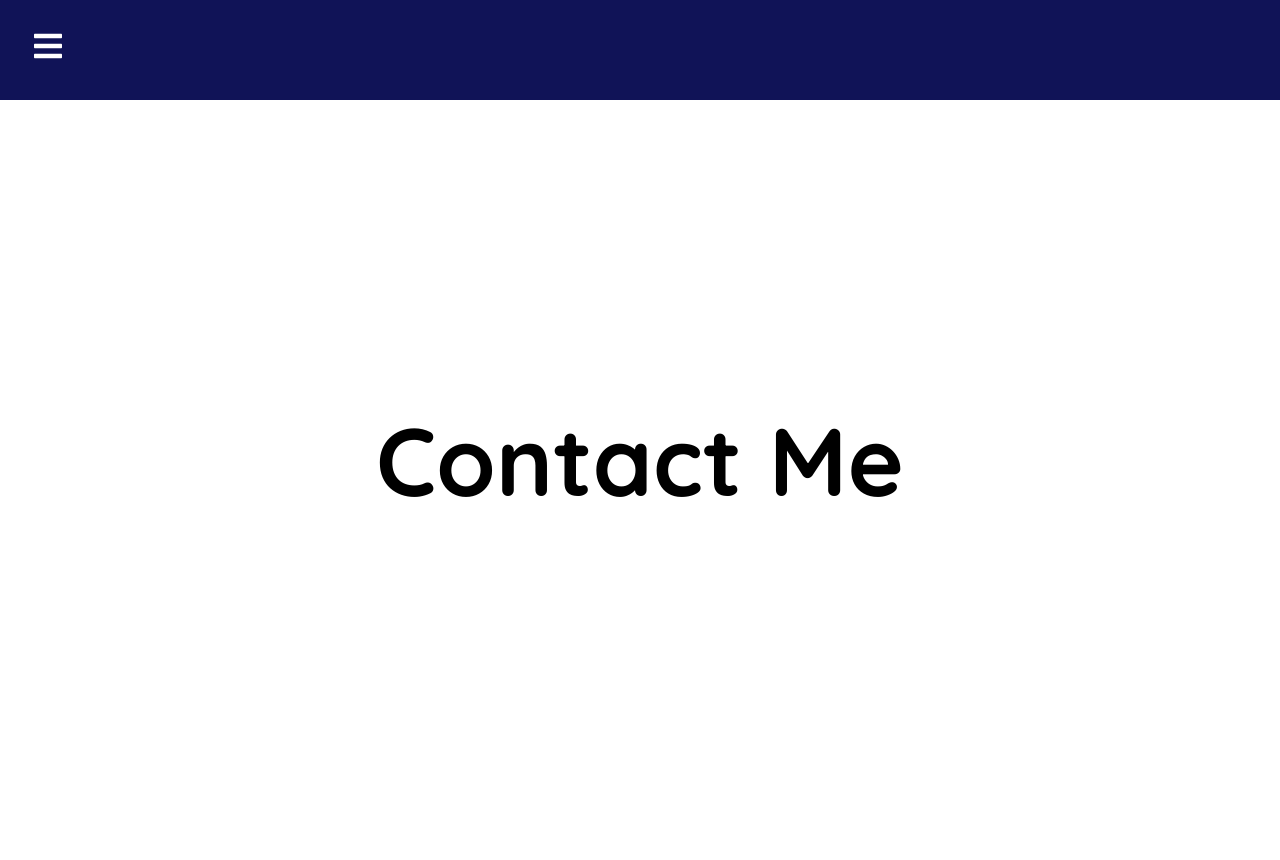
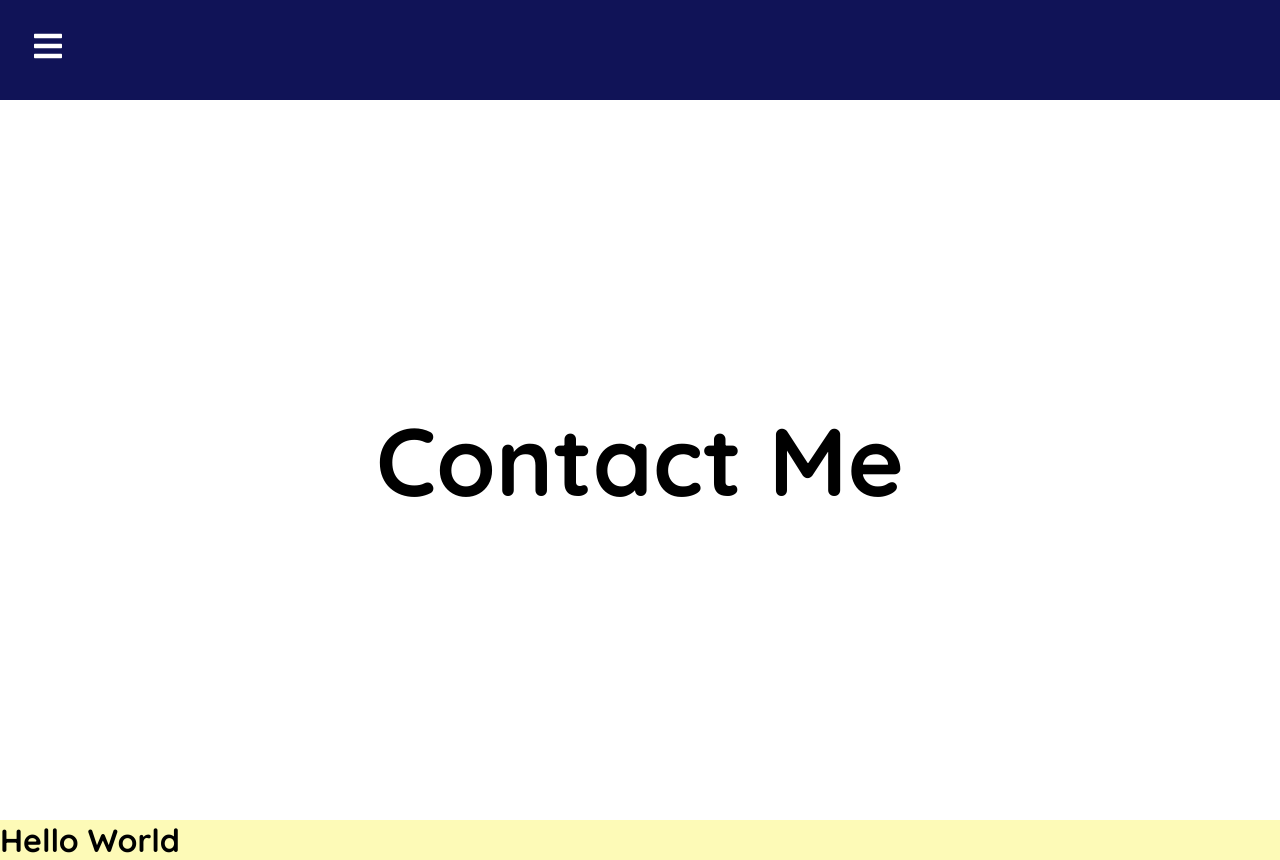
Before and after one commit to malcolmc10/LandingPage, a React (Create React App) app in the folder client/: page /contactus in a window 1280 px wide. Before the commit the page ends 820 px from the top, so only its background shows below. Built offline with nearby package versions, Linux system fonts and the light colour scheme.

Commit message:
starting work component

```diff
--- a/client/src/App.css
+++ b/client/src/App.css
@@ -15,6 +15,7 @@
   align-items: center;
   justify-content: center;
   font-size: 3rem;
+
 
 }
 
--- a/client/src/App.js
+++ b/client/src/App.js
@@ -4,6 +4,8 @@ import { BrowserRouter as Router, Switch, Route} from 'react-router-dom';
 import Home from './pages/Home';
 import About from './pages/About';
 import ContactUs from './pages/ContactUs';
+import Work from './components/Work';
+
 
 
 function App() {
@@ -11,7 +13,8 @@ function App() {
     <>
       <Router>
 
-      <Navbar />
+        <Navbar />
+
         <Switch>
           <Route path='/' exact component={Home} />
           <Route path='/about' component={About} />
@@ -20,6 +23,8 @@ function App() {
     </Switch>
       </Router>
 
+      <Work/>
+
 
 
    </>
--- a/client/src/components/Navbar.css
+++ b/client/src/components/Navbar.css
@@ -4,6 +4,7 @@
   display: flex;
   justify-content: start;
   align-items: center;
+
 
 }
 
--- /dev/null
+++ b/client/src/components/Work.css
@@ -0,0 +1,3 @@
+.work {
+  background-color: #fdfab7;
+}
--- /dev/null
+++ b/client/src/components/Work.jsx
@@ -0,0 +1,14 @@
+import React, { Component } from 'react';
+import './Work.css';
+
+class Work extends Component {
+  render() {
+    return (
+      <div className="work">
+        <h1 >Hello World</h1>
+      </div>
+    );
+  }
+}
+
+export default Work;
--- a/client/src/pages/About.jsx
+++ b/client/src/pages/About.jsx
@@ -4,7 +4,7 @@ import React from 'react'
 function About() {
   return (
     <div className="about">
-      <h1>About Me</h1>
+      <h1>About Me &nbsp;</h1>
       <p></p>
 
     </div>
--- a/client/src/pages/Home.jsx
+++ b/client/src/pages/Home.jsx
@@ -1,5 +1,6 @@
 import React from 'react'
 import Welcome from '../components/Welcome'
+
 
 
 
@@ -15,6 +16,7 @@ function Home() {
 
 
 
+
     </div>
   )
 }
```
